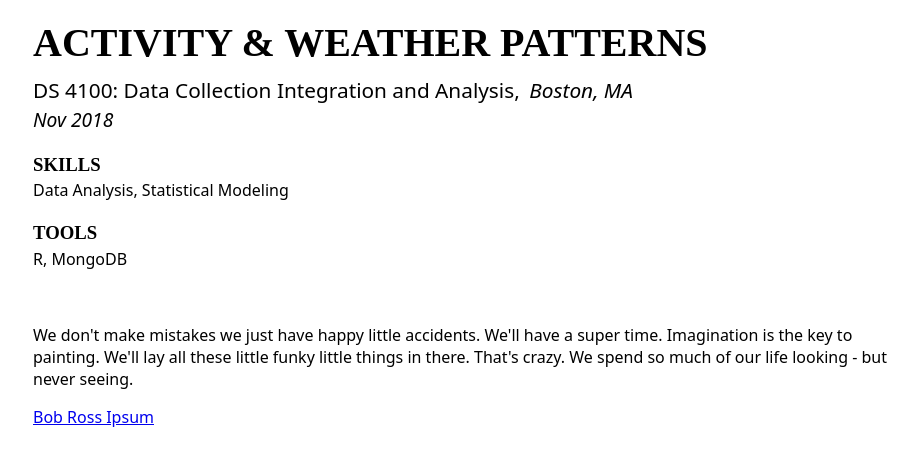
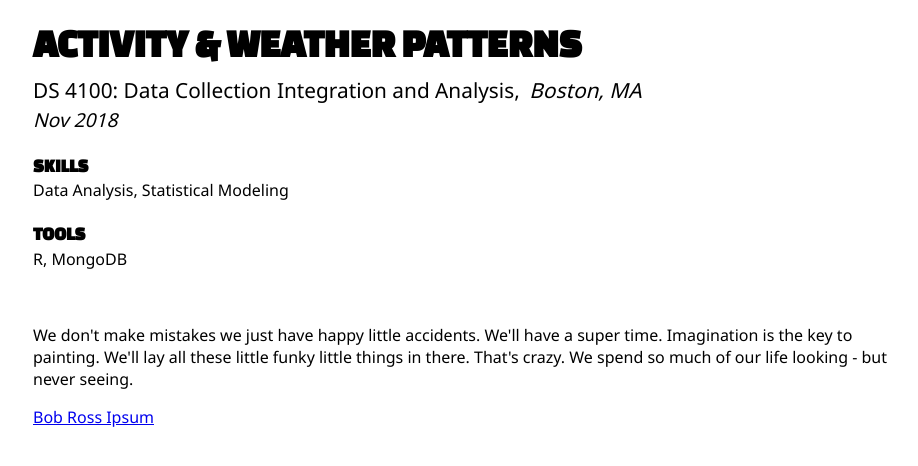
Before and after one commit to alexanderlim9/portfolio-v2, a website: page app/projects/ds4100.html in a window 1280 px wide. Shown: the whole page, without its empty margins (177-1095 px from the left). Drawn offline with Linux system fonts and the light colour scheme.

Commit message:
fix font links for DS4100

```diff
--- a/app/projects/ds4100.html
+++ b/app/projects/ds4100.html
@@ -11,7 +11,7 @@
         Typekit.load({async: true});
     } catch (e) {
     }</script>
-    <link href="https://fonts.googleapis.com/css?family=PT+Serif" rel="stylesheet">
+    <link href="https://fonts.googleapis.com/css?family=Changa+One|Noto+Sans:400,700" rel="stylesheet">
 
     <link rel="stylesheet" type="text/css" href="../css/style.css">
 </head>
```
